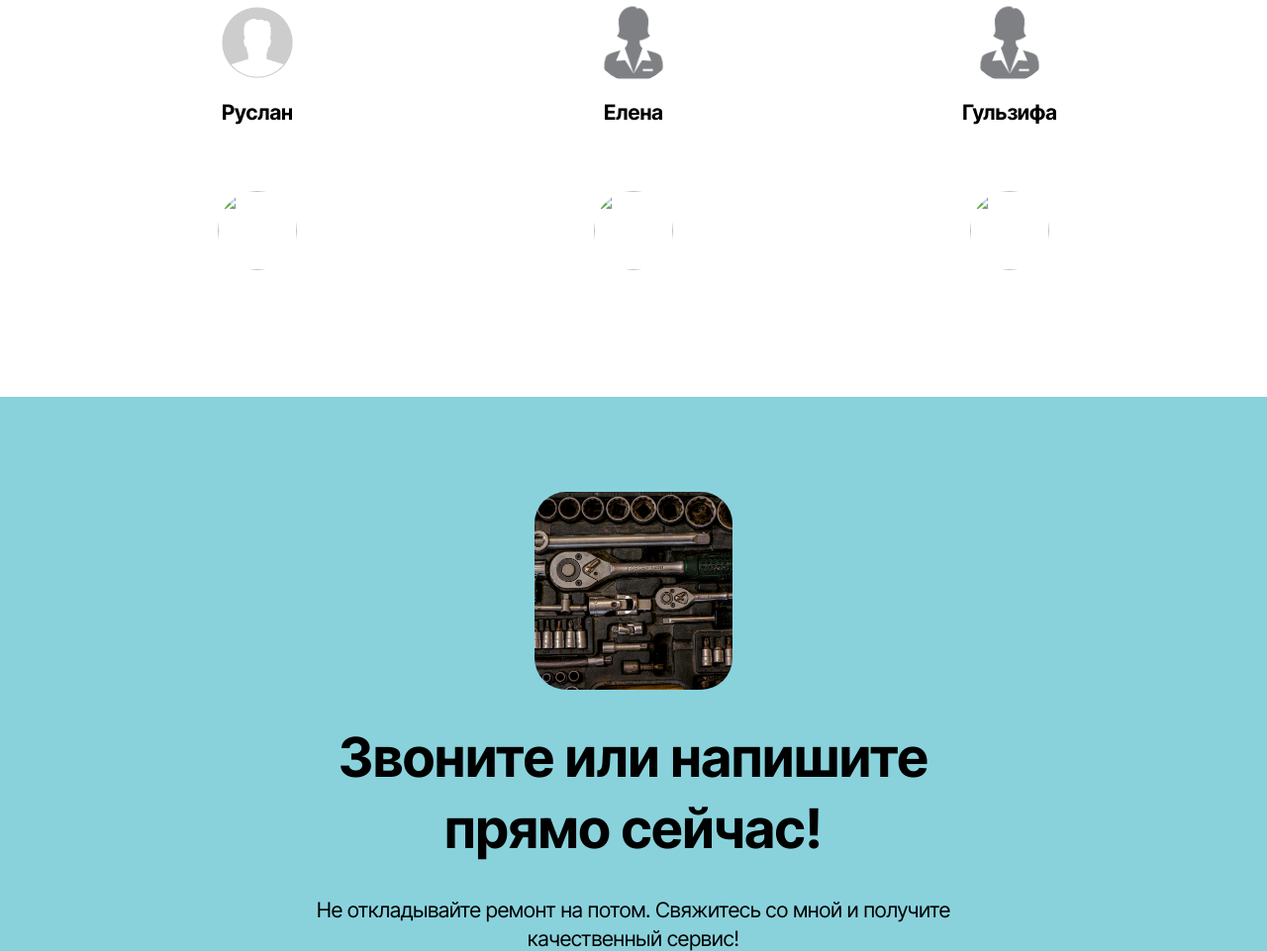
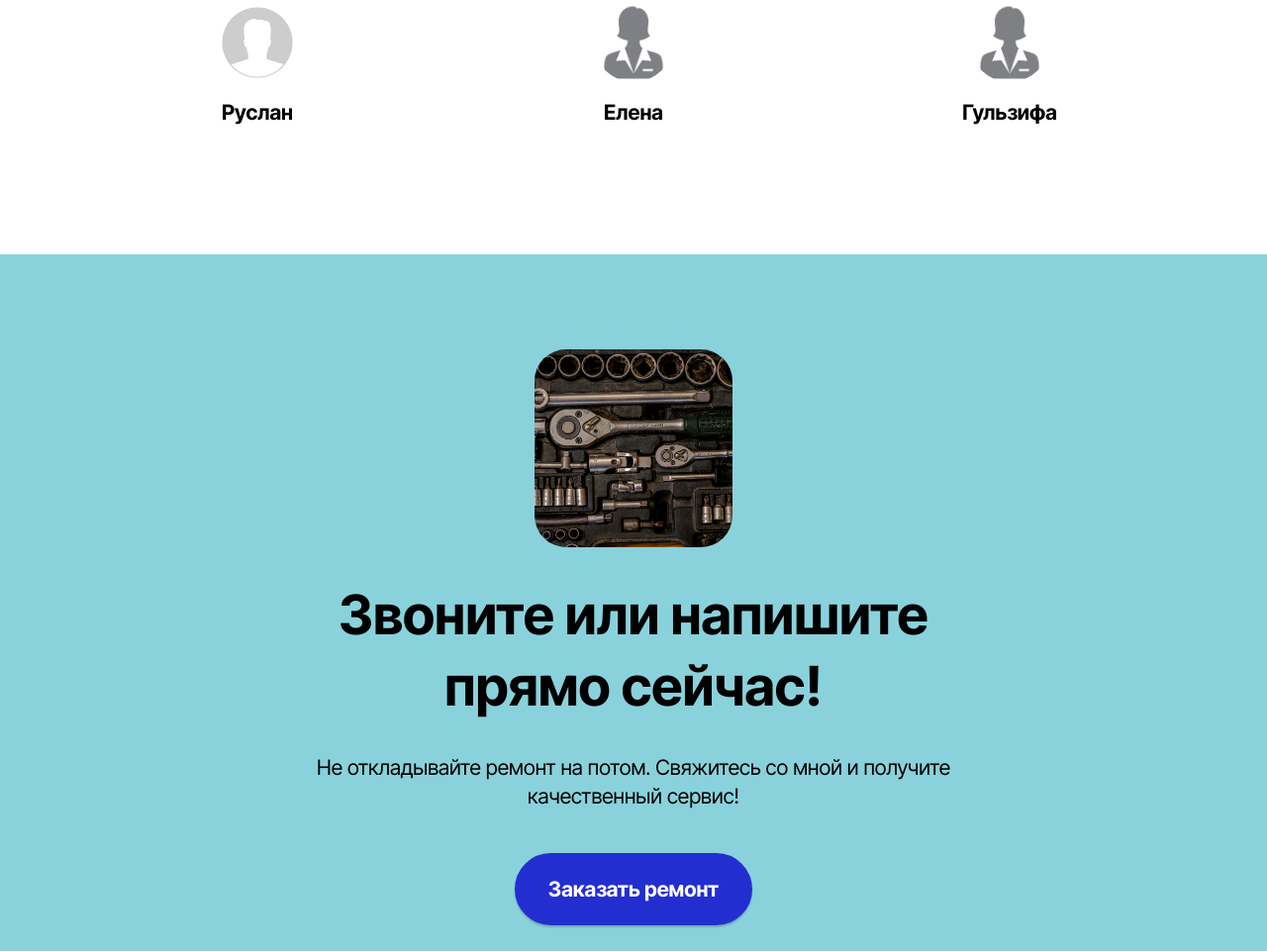
Before and after one commit to Clever1mistory/Dad_land, a plain HTML site: page index.html in a window 1280 px wide. Shown: the part 3492-4453 px from the top of the page at 99% size. Drawn offline with Linux system fonts and the light colour scheme; files whose address does not match are found by name.

Commit message:
Changes otzyvy

```diff
--- a/index.html
+++ b/index.html
@@ -1044,53 +1044,7 @@
 					</div>
 				</div>
 			</div>
-			<div class="item features-without-image col-12 col-md-6 col-lg-4">
-				<div class="item-wrapper">
-					<div class="card-box align-left">
-						<p class="card-text mbr-fonts-style display-7">
-
-						</p>
-						<div class="img-wrapper mt-4 mb-3">
-							<img src="" data-slide-to="4" data-bs-slide-to="5">
-						</div>
-						<h5 class="card-title mbr-fonts-style display-7">
-							<strong></strong>
-						</h5>
-					</div>
-				</div>
-			</div>
-			<div class="item features-without-image col-12 col-md-6 col-lg-4">
-				<div class="item-wrapper">
-					<div class="card-box align-left">
-						<p class="card-text mbr-fonts-style display-7">
-
-						</p>
-						<div class="img-wrapper mt-4 mb-3">
-							<img src="" data-slide-to="6" data-bs-slide-to="6">
-						</div>
-						<h5 class="card-title mbr-fonts-style display-7">
-							<strong></strong>
-						</h5>
-					</div>
-				</div>
-			</div>
-			<div class="item features-without-image col-12 col-md-6 col-lg-4">
-				<div class="item-wrapper">
-					<div class="card-box align-left">
-						<p class="card-text mbr-fonts-style display-7">
-
-						</p>
-						<div class="img-wrapper mt-4 mb-3">
-							<img src="" data-slide-to="7" data-bs-slide-to="7">
-						</div>
-						<h5 class="card-title mbr-fonts-style display-7">
-							<strong></strong>
-						</h5>
-					</div>
-				</div>
-			</div>
-		</div>
-	</div>
+
 </section>
     <style>
     .cid-u1IxDgsc8F {
```
